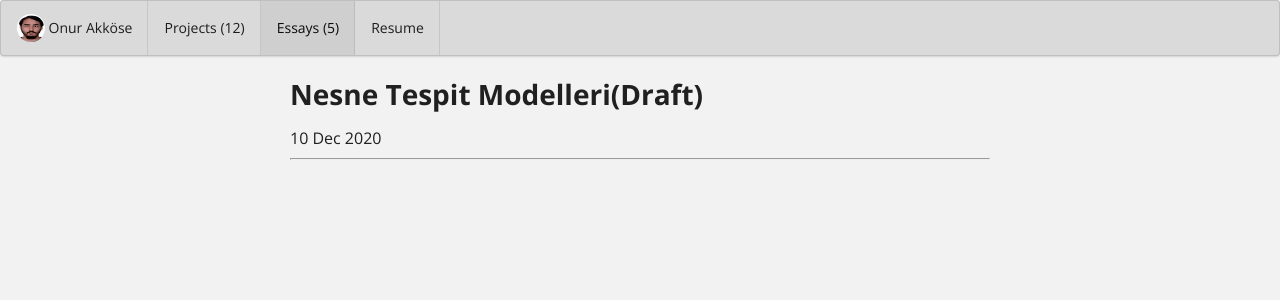
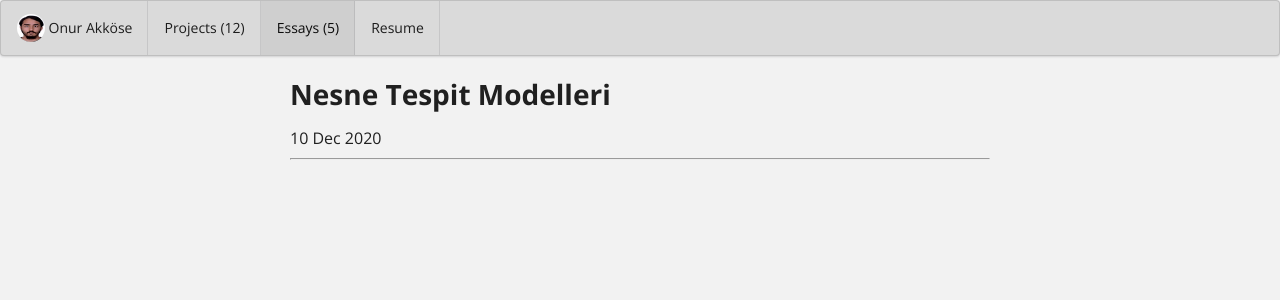
Before and after one commit to OnurAkkose/OnurAkkose.github.io, a Jekyll site: the page built from essays/essay4.md, in a window 1280 px wide. Shown: the top 300 px of the page. Built offline with Jekyll 4.4.1, drawn with Linux system fonts in a browser that asks for light colours.

Commit message:
Update essay4.md

```diff
--- a/essays/essay4.md
+++ b/essays/essay4.md
@@ -1,12 +1,12 @@
 ---
 layout: essay
 type: essay
-title: Nesne Tespit Modelleri(Draft)
+title: Nesne Tespit Modelleri
 # All dates must be YYYY-MM-DD format!
 date: 2020-12-10
 summary: Understanding object detection networks in Turkish for Deep Learning Türkiye
 labels:
   - CNN
   - Object Detection
-essayurl: https://onurakkose.medium.com
+essayurl: https://onurakkose.medium.com/makineler-g%C3%B6r%C3%BCyor-1-nesne-tespit-modelleri-db036f6e1db6
 ---
```
